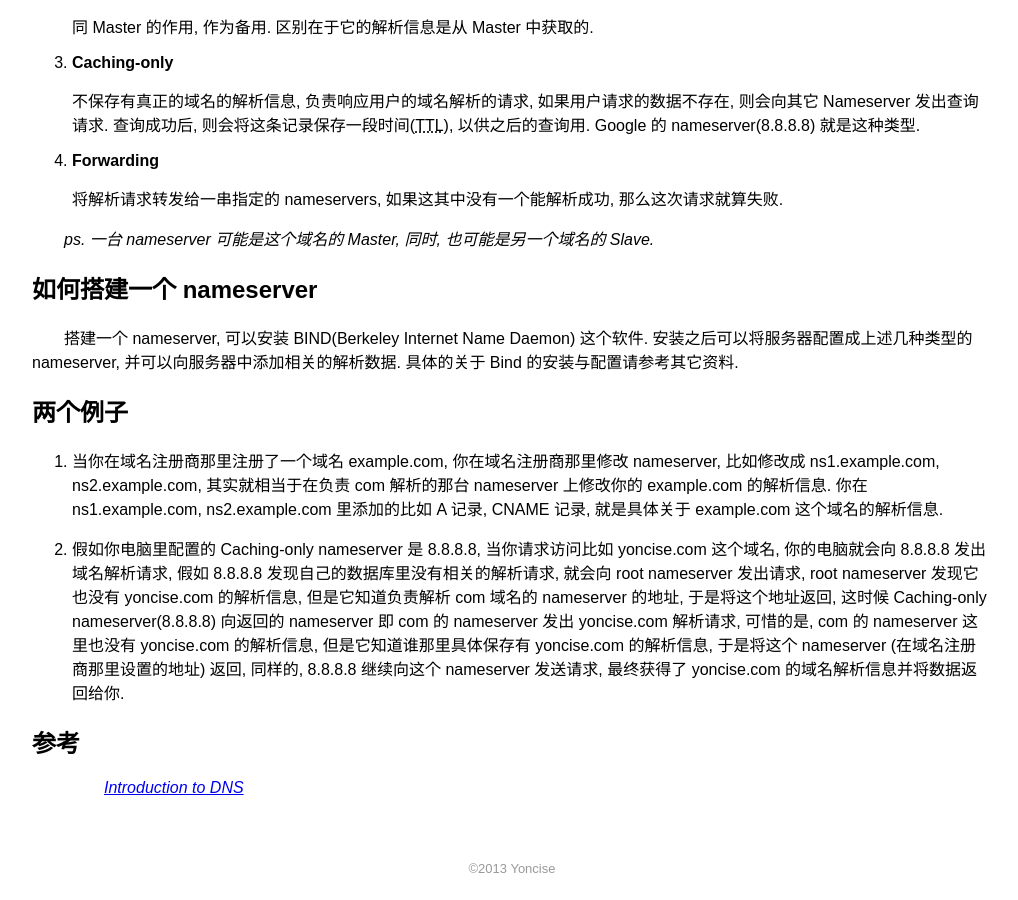
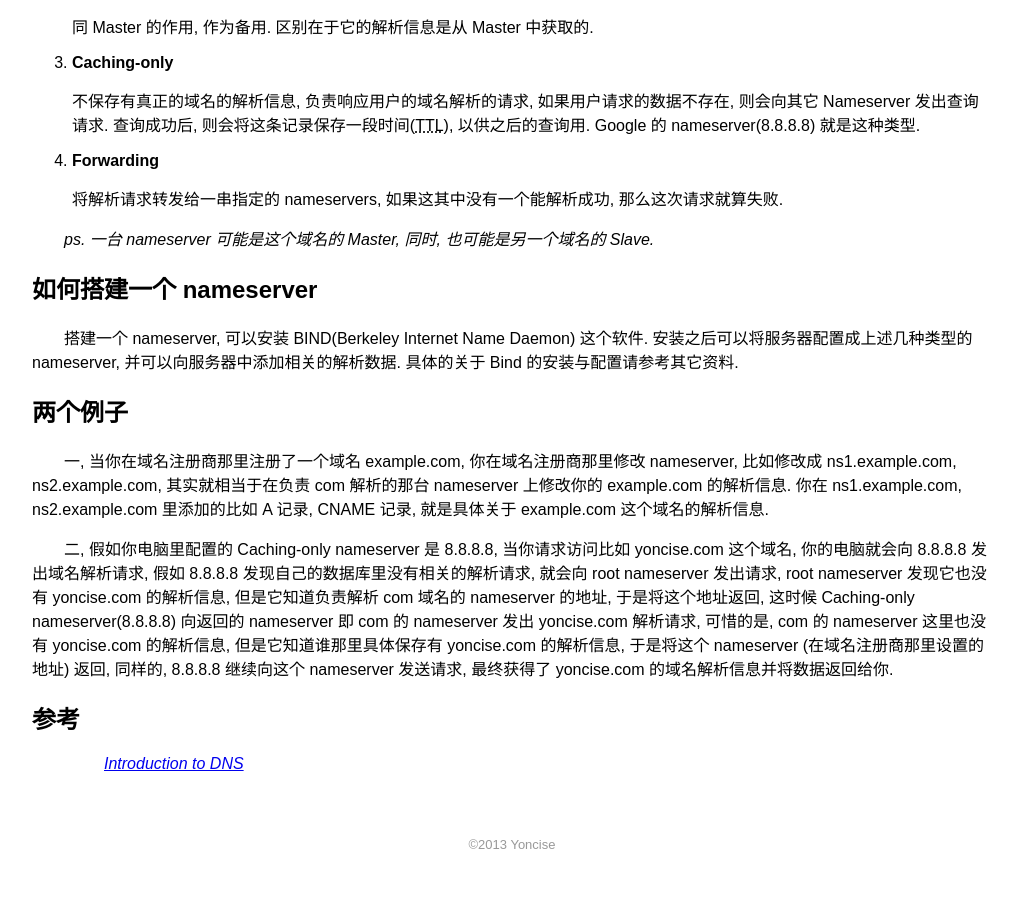
Before and after one commit to yoncise/yoncise.github.io, a Jekyll site: the page built from _posts/2013-07-03-DNS-和-Nameserver-的区别.md, in a window 1280 px wide and 900 px high, scrolled down 759 px. Shown: the whole window, without its empty margins (128-1146 px from the left). Built offline with Jekyll 4.4.1, drawn with Linux system fonts in a browser that asks for light colours; Markdown is read by kramdown in place of the engine named in the settings; after the commit the page ends 1635 px from its top, so only the background shows below that.

Commit message:
new post

```diff
--- a/_posts/2013-07-03-DNS-和-Nameserver-的区别.md
+++ b/_posts/2013-07-03-DNS-和-Nameserver-的区别.md
@@ -51,11 +51,11 @@ Google 的 nameserver(8.8.8.8) 就是这种类型.
 
 ## 两个例子
 
-1. 当你在域名注册商那里注册了一个域名 example.com, 你在域名注册商那里修改 nameserver,
+一, 当你在域名注册商那里注册了一个域名 example.com, 你在域名注册商那里修改 nameserver,
 比如修改成 ns1.example.com, ns2.example.com, 其实就相当于在负责 com 解析的那台 nameserver 上修改你的 example.com 的解析信息.
 你在 ns1.example.com, ns2.example.com 里添加的比如 A 记录, CNAME 记录, 就是具体关于 example.com 这个域名的解析信息.
 
-2. 假如你电脑里配置的 Caching-only nameserver 是 8.8.8.8, 当你请求访问比如 yoncise.com 这个域名,
+二, 假如你电脑里配置的 Caching-only nameserver 是 8.8.8.8, 当你请求访问比如 yoncise.com 这个域名,
 你的电脑就会向 8.8.8.8 发出域名解析请求, 假如 8.8.8.8 发现自己的数据库里没有相关的解析请求,
 就会向 root nameserver 发出请求, root nameserver 发现它也没有 yoncise.com 的解析信息,
 但是它知道负责解析 com 域名的 nameserver 的地址, 于是将这个地址返回,
```
